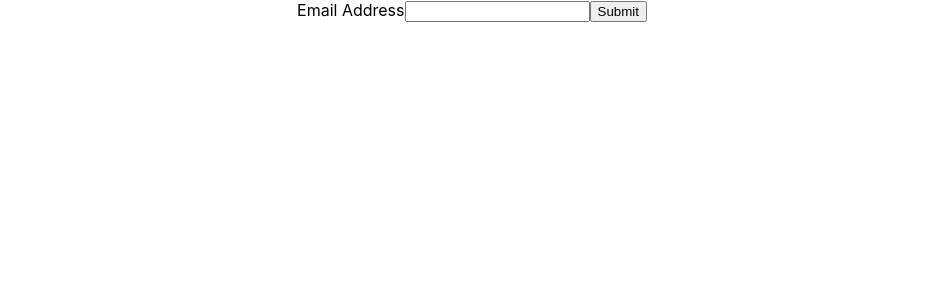
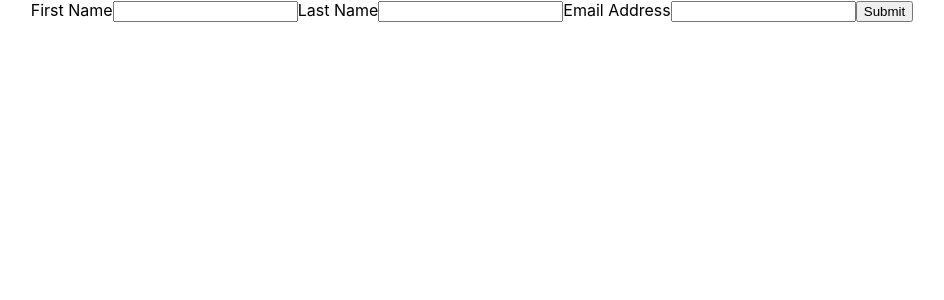
Before and after one commit to countzyx/typescript-react-formik-tutorial, a React (Create React App) app: page / in a window 1280 px wide. Shown: the top 300 px of the page, without its empty margins (168-1112 px from the left). Built offline with nearby package versions, Linux system fonts and the light colour scheme.

Commit message:
Added First and Last Name Fields

```diff
--- a/src/Features/SignupForm/SignupForm.tsx
+++ b/src/Features/SignupForm/SignupForm.tsx
@@ -3,11 +3,15 @@ import { useFormik } from 'formik';
 
 type FormValues = {
   email: string;
+  firstName: string;
+  lastName: string;
 };
 
 const SignupForm: React.FC = () => {
   const initialValues: FormValues = {
     email: '',
+    firstName: '',
+    lastName: '',
   };
 
   const formik = useFormik({
@@ -19,6 +23,26 @@ const SignupForm: React.FC = () => {
 
   return (
     <form onSubmit={formik.handleSubmit}>
+      <label htmlFor='firstName'>
+        First Name
+        <input
+          id='firstName'
+          name='firstName'
+          type='text'
+          onChange={formik.handleChange}
+          value={formik.values.firstName}
+        />
+      </label>
+      <label htmlFor='lastName'>
+        Last Name
+        <input
+          id='lastName'
+          name='lastName'
+          type='text'
+          onChange={formik.handleChange}
+          value={formik.values.lastName}
+        />
+      </label>
       <label htmlFor='email'>
         Email Address
         <input
```
